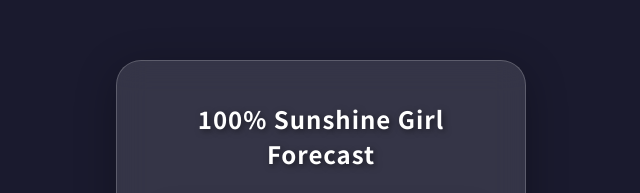
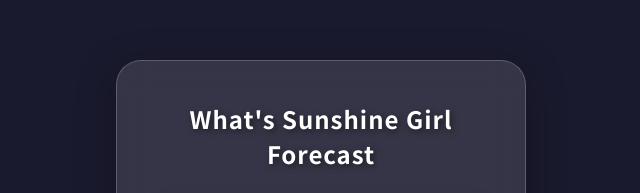
Before and after one commit to Jason9505/Weebo-weathering, a website: page public/index.html in a window 1280 px wide. Shown: the part 212-405 px from the top of the page, without its empty margins (319-959 px from the left). Drawn offline with Linux system fonts and the light colour scheme.

Commit message:
little html changes

```diff
--- a/public/index.html
+++ b/public/index.html
@@ -9,7 +9,7 @@
 <body>
     <div class="container">
         <div class="weather-card">
-            <h1>100% Sunshine Girl Forecast</h1>
+            <h1>What's Sunshine Girl Forecast</h1>
 
             <div class="search-box">
                 <input type="text" id="cityInput" placeholder="Enter city name (e.g., Tokyo)...">
```
